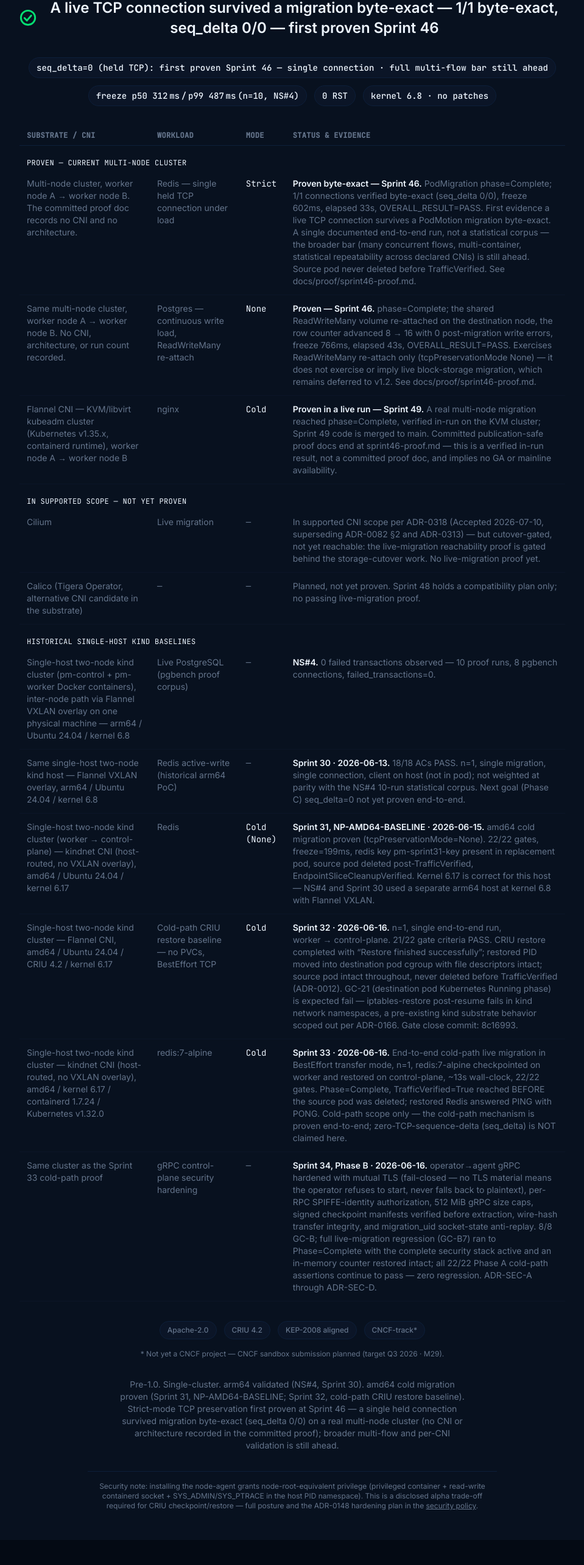
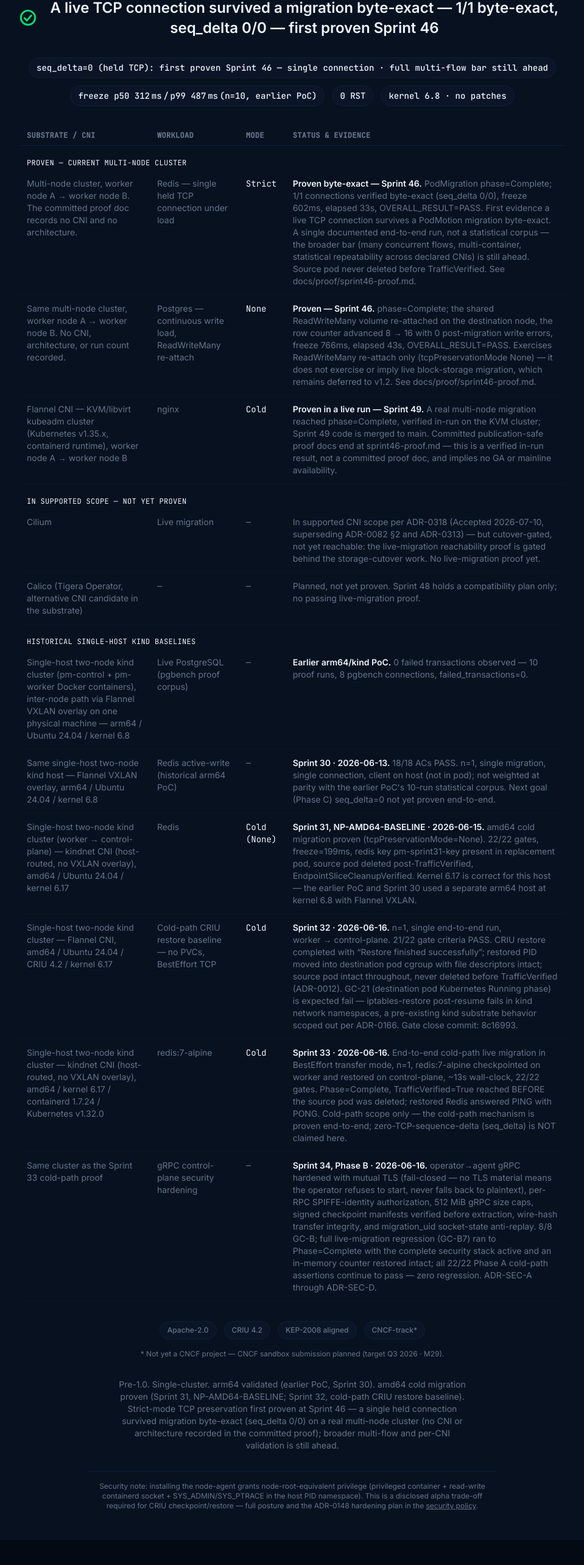
Before and after one commit to podmotion-io/website, a Next.js app: page / in a window 1280 px wide. Shown: the part 1722-4288 px from the top of the page at 61% size, without its empty margins (160-1119 px from the left). Built offline with nearby package versions, Linux system fonts and the light colour scheme.

Commit message:
fix: remove leaked internal milestone-numbering token from public site copy

```diff
--- a/app/components/Features.tsx
+++ b/app/components/Features.tsx
@@ -77,7 +77,7 @@ const availableFeatureCards: FeatureCardProps[] = [
         </span>
       </>
     ),
-    deepLinkHref: '/#ns4',
+    deepLinkHref: '/#proof',
     deepLinkLabel: 'See the proof →',
   },
   {
@@ -141,7 +141,7 @@ const audienceCards: AudienceCardProps[] = [
     answer:
       'On a real 3-node KVM cluster running Cilium (v1.17.6, cluster-pool IPAM): a live-held Redis TCP connection survived a node-to-node migration byte-exact (seq_delta 0/0, Strict mode — one held connection; multi-flow not yet proven), and, in a separate workload, a Postgres pod under continuous write load re-attached to its shared ReadWriteMany volume on the destination node and migrated cleanly in None mode (row counter advancing 8 to 16, zero post-migration write errors). Earlier, on a two-node kind cluster (Kubernetes v1.32.0), a full end-to-end migration completed in about 13 seconds with in-memory state intact and 22/22 assertions passing.',
     ctaLabel: 'See the proof →',
-    ctaHref: '/#ns4',
+    ctaHref: '/#proof',
   },
   {
     audience: 'App developer',
--- a/app/components/Footer.tsx
+++ b/app/components/Footer.tsx
@@ -36,7 +36,7 @@ const columns: FooterColumn[] = [
   {
     heading: 'Project',
     links: [
-      { label: 'NS#4 Proof', href: '/#ns4' },
+      { label: 'Proof', href: '/#proof' },
       { label: 'Milestones', href: 'https://github.com/podmotion-io/podmotion/milestones', external: true },
       { label: 'Security Policy', href: `${REPO_BASE}/blob/main/SECURITY.md`, external: true },
       { label: 'License (Apache-2.0)', href: `${REPO_BASE}/blob/main/LICENSE`, external: true },
--- a/app/components/Hero.tsx
+++ b/app/components/Hero.tsx
@@ -281,7 +281,7 @@ const Hero: React.FC = () => {
 
             {/* Ghost CTA */}
             <a
-              href="#ns4"
+              href="#proof"
               style={{
                 display: 'inline-flex',
                 alignItems: 'center',
--- a/app/components/HowItWorks.tsx
+++ b/app/components/HowItWorks.tsx
@@ -465,9 +465,9 @@ const HowItWorks: FC = () => {
         </div>
 
         {/* ---------------------------------------------------------------- */}
-        {/* NS#4 Proof section (P6)                                          */}
+        {/* Proof section (P6)                                               */}
         {/* ---------------------------------------------------------------- */}
-        <div id="ns4" className="mt-24">
+        <div id="proof" className="mt-24">
           <p className="mb-4 text-xs font-semibold uppercase tracking-widest text-pm-cyan-300">
             Proof Results
           </p>
--- a/app/components/ProofStrip.tsx
+++ b/app/components/ProofStrip.tsx
@@ -71,7 +71,7 @@ export function ProofStrip() {
           >
             seq_delta=0&nbsp;(held&nbsp;TCP):&nbsp;first&nbsp;proven&nbsp;Sprint&nbsp;46&nbsp;&mdash;&nbsp;single&nbsp;connection&nbsp;&middot;&nbsp;full&nbsp;multi-flow&nbsp;bar&nbsp;still&nbsp;ahead
           </MetricChip>
-          <MetricChip>freeze p50 312&thinsp;ms&thinsp;/&thinsp;p99 487&thinsp;ms&thinsp;(n=10, NS#4)</MetricChip>
+          <MetricChip>freeze p50 312&thinsp;ms&thinsp;/&thinsp;p99 487&thinsp;ms&thinsp;(n=10, earlier PoC)</MetricChip>
           <MetricChip>0 RST</MetricChip>
           <MetricChip>kernel 6.8&nbsp;&middot;&nbsp;no patches</MetricChip>
         </div>
@@ -157,7 +157,7 @@ export function ProofStrip() {
                 <td className="px-3 py-3 text-pm-white-subtle">Live PostgreSQL (pgbench proof corpus)</td>
                 <td className="px-3 py-3 text-pm-white-subtle font-mono">&mdash;</td>
                 <td className="px-3 py-3 text-pm-white-subtle">
-                  <span className="text-pm-white font-semibold">NS#4.</span> 0 failed transactions observed &mdash; 10 proof runs, 8 pgbench connections, failed_transactions=0.
+                  <span className="text-pm-white font-semibold">Earlier arm64/kind PoC.</span> 0 failed transactions observed &mdash; 10 proof runs, 8 pgbench connections, failed_transactions=0.
                 </td>
               </tr>
               <tr className="border-b border-pm-navy-700">
@@ -165,7 +165,7 @@ export function ProofStrip() {
                 <td className="px-3 py-3 text-pm-white-subtle">Redis active-write (historical arm64 PoC)</td>
                 <td className="px-3 py-3 text-pm-white-subtle font-mono">&mdash;</td>
                 <td className="px-3 py-3 text-pm-white-subtle">
-                  <span className="text-pm-white font-semibold">Sprint 30 &middot; 2026-06-13.</span> 18/18 ACs PASS. n=1, single migration, single connection, client on host (not in pod); not weighted at parity with the NS#4 10-run statistical corpus. Next goal (Phase C) seq_delta=0 not yet proven end-to-end.
+                  <span className="text-pm-white font-semibold">Sprint 30 &middot; 2026-06-13.</span> 18/18 ACs PASS. n=1, single migration, single connection, client on host (not in pod); not weighted at parity with the earlier PoC's 10-run statistical corpus. Next goal (Phase C) seq_delta=0 not yet proven end-to-end.
                 </td>
               </tr>
               <tr className="border-b border-pm-navy-700">
@@ -173,7 +173,7 @@ export function ProofStrip() {
                 <td className="px-3 py-3 text-pm-white-subtle">Redis</td>
                 <td className="px-3 py-3 text-pm-white font-mono">Cold (None)</td>
                 <td className="px-3 py-3 text-pm-white-subtle">
-                  <span className="text-pm-white font-semibold">Sprint 31, NP-AMD64-BASELINE &middot; 2026-06-15.</span> amd64 cold migration proven (tcpPreservationMode=None). 22/22 gates, freeze=199ms, redis key pm-sprint31-key present in replacement pod, source pod deleted post-TrafficVerified, EndpointSliceCleanupVerified. Kernel 6.17 is correct for this host &mdash; NS#4 and Sprint 30 used a separate arm64 host at kernel 6.8 with Flannel VXLAN.
+                  <span className="text-pm-white font-semibold">Sprint 31, NP-AMD64-BASELINE &middot; 2026-06-15.</span> amd64 cold migration proven (tcpPreservationMode=None). 22/22 gates, freeze=199ms, redis key pm-sprint31-key present in replacement pod, source pod deleted post-TrafficVerified, EndpointSliceCleanupVerified. Kernel 6.17 is correct for this host &mdash; the earlier PoC and Sprint 30 used a separate arm64 host at kernel 6.8 with Flannel VXLAN.
                 </td>
               </tr>
               <tr className="border-b border-pm-navy-700">
@@ -227,7 +227,7 @@ export function ProofStrip() {
 
         {/* Caveat */}
         <p className="text-pm-white-subtle text-sm text-center max-w-xl">
-          Pre-1.0. Single-cluster. arm64 validated (NS#4, Sprint 30). amd64 cold migration proven (Sprint 31, NP-AMD64-BASELINE; Sprint 32, cold-path CRIU restore baseline). Strict-mode TCP preservation first proven at Sprint 46 — a single held connection survived migration byte-exact (seq_delta 0/0) on a real multi-node cluster (no CNI or architecture recorded in the committed proof); broader multi-flow and per-CNI validation is still ahead.
+          Pre-1.0. Single-cluster. arm64 validated (earlier PoC, Sprint 30). amd64 cold migration proven (Sprint 31, NP-AMD64-BASELINE; Sprint 32, cold-path CRIU restore baseline). Strict-mode TCP preservation first proven at Sprint 46 — a single held connection survived migration byte-exact (seq_delta 0/0) on a real multi-node cluster (no CNI or architecture recorded in the committed proof); broader multi-flow and per-CNI validation is still ahead.
         </p>
 
         {/* Security disclosure — node-root agent posture (SITE-ADR-001) */}
```
